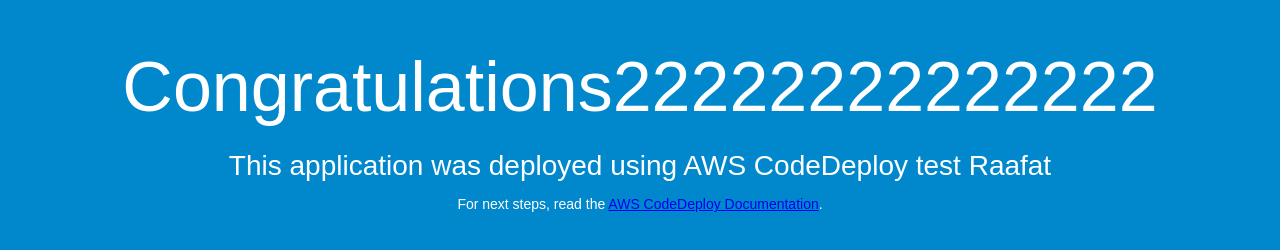
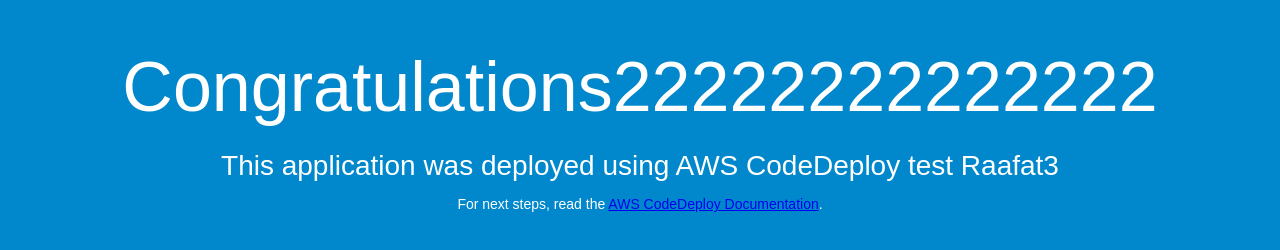
Before and after one commit to raafat1983/CodeDeployGitHubDemo, a plain HTML site: page index.html in a window 1280 px wide. Drawn offline with Linux system fonts and the light colour scheme.

Commit message:
Update index.html

```diff
--- a/index.html
+++ b/index.html
@@ -27,7 +27,7 @@
 <body>
   <div align="center">
     <h1>Congratulations22222222222222</h1>
-    <h2>This application was deployed using AWS CodeDeploy test Raafat</h2>
+    <h2>This application was deployed using AWS CodeDeploy test Raafat3</h2>
     <p>For next steps, read the <a href="http://aws.amazon.com/documentation/codedeploy">AWS CodeDeploy Documentation</a>.</p>
   </div>
 </body>
```
